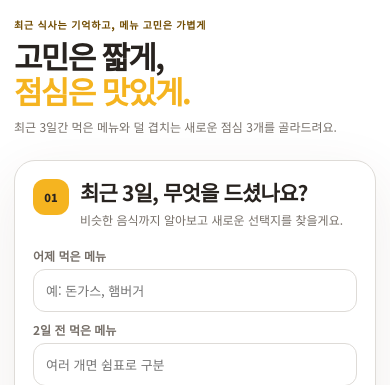
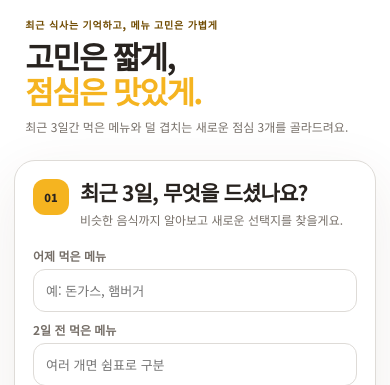
Before and after one commit to gyeongyee/whats-today-meal, a FastAPI app: page / in a window 390 px wide. Shown: the part 56-441 px from the top of the page. Run offline with FastAPI, Linux system fonts and the light colour scheme.

Commit message:
Add subtle mobile hero inset

```diff
--- a/static/style.css
+++ b/static/style.css
@@ -349,6 +349,7 @@ footer p { margin: 8px 0 0; font-size: 11px; line-height: 1.6; }
     .shell, .site-header { width: min(100% - 28px, 1120px); }
     .site-header { height: 56px; }
     .privacy-chip { display: none; }
+    .hero > div:first-child { padding-left: .3cm; }
     .hero { padding-block: 17px 23px; }
     .hero .eyebrow { margin-bottom: 7px; font-size: 10px; }
     .hero h1 { font-size: 31px; line-height: 1.12; }
--- a/templates/index.html
+++ b/templates/index.html
@@ -7,7 +7,7 @@
     <meta name="theme-color" content="#ffffff" media="(prefers-color-scheme: light)">
     <meta name="theme-color" content="#121110" media="(prefers-color-scheme: dark)">
     <title>오늘 뭐 먹지 AI — 점심 고민을 30초 만에</title>
-    <link rel="stylesheet" href="{{ url_for('static', path='/style.css') }}?v=28">
+    <link rel="stylesheet" href="{{ url_for('static', path='/style.css') }}?v=29">
 </head>
 <body>
 <header class="site-header">
```
Also changed, not shown: tests/test_api.py (+1 -1 lines).
